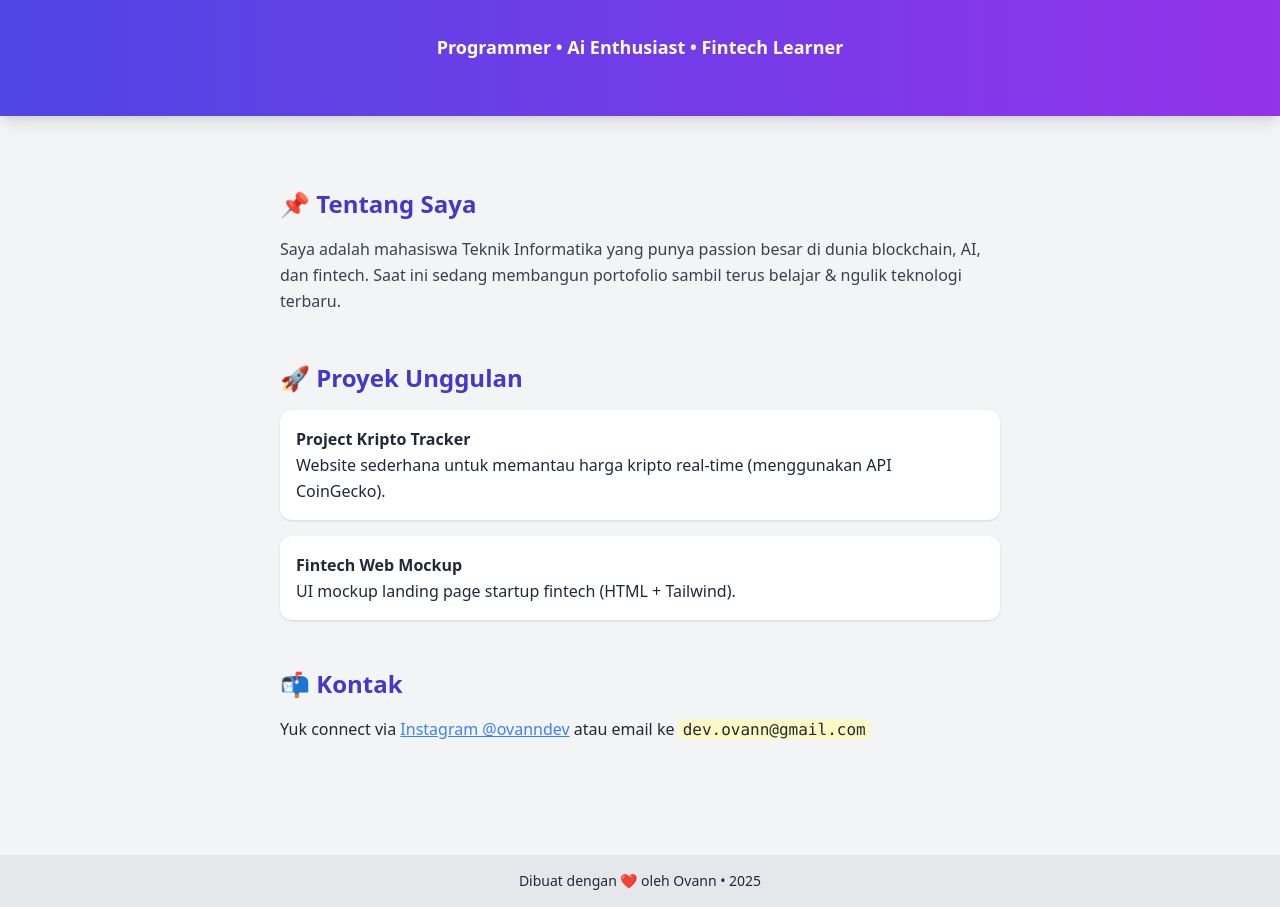
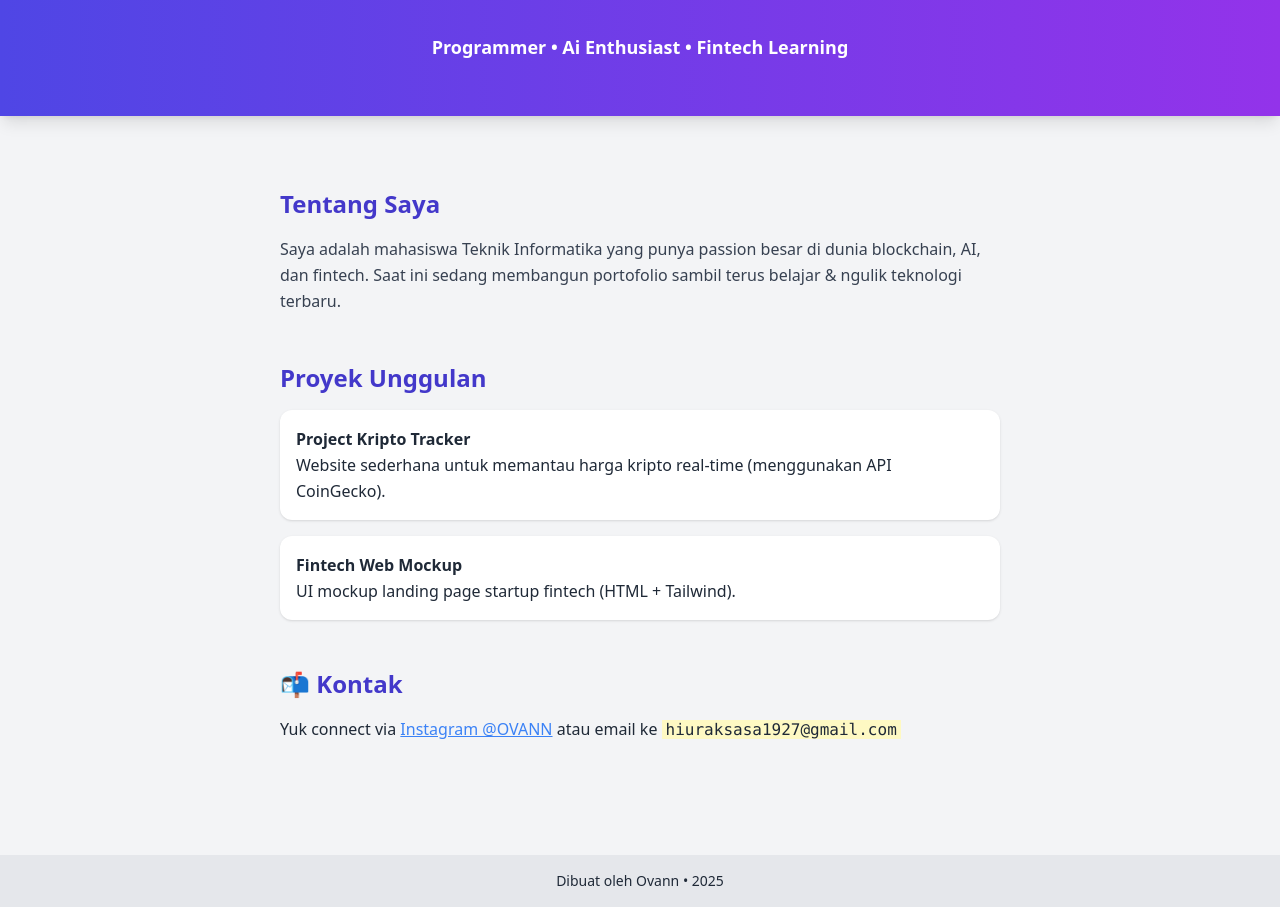
Before and after one commit to OvannDev/ovanndev.github.io, a plain HTML site: page index.html in a window 1280 px wide. Drawn offline with nearby package versions, Linux system fonts and the light colour scheme.

Commit message:
Update index.html

```diff
--- a/index.html
+++ b/index.html
@@ -11,21 +11,21 @@
   <header class="bg-gradient-to-r from-indigo-600 to-purple-600 text-white py-10 shadow-lg">
     <div class="text-center">
       <h1 class="text-4xl font-bold mb-2 animate-bounce"Halo, saya Ovann</h1>
-      <p class="text-lg">Programmer • Ai Enthusiast • Fintech Learner</p>
+      <p class="text-lg">Programmer • Ai Enthusiast • Fintech Learning</p>
     </div>
   </header>
 
   <main class="max-w-3xl mx-auto p-6">
 
     <section class="my-12">
-      <h2 class="text-2xl font-semibold text-indigo-700 mb-4">📌 Tentang Saya</h2>
+      <h2 class="text-2xl font-semibold text-indigo-700 mb-4">Tentang Saya</h2>
       <p class="text-gray-700">
         Saya adalah mahasiswa Teknik Informatika yang punya passion besar di dunia blockchain, AI, dan fintech. Saat ini sedang membangun portofolio sambil terus belajar & ngulik teknologi terbaru.
       </p>
     </section>
 
     <section class="my-12">
-      <h2 class="text-2xl font-semibold text-indigo-700 mb-4">🚀 Proyek Unggulan</h2>
+      <h2 class="text-2xl font-semibold text-indigo-700 mb-4"> Proyek Unggulan</h2>
       <ul class="space-y-4">
         <li class="bg-white p-4 rounded-xl shadow hover:scale-105 transition">
           <h3 class="font-bold">Project Kripto Tracker</h3>
@@ -40,12 +40,12 @@
 
     <section class="my-12">
       <h2 class="text-2xl font-semibold text-indigo-700 mb-4">📬 Kontak</h2>
-      <p>Yuk connect via <a href="https://www.instagram.com/ovanndev" class="text-blue-500 underline">Instagram @ovanndev</a> atau email ke <span class="font-mono bg-yellow-100 px-1">dev.ovann@gmail.com</span></p>
+      <p>Yuk connect via <a href="https://www.instagram.com/bullynerusdear?igsh=Y2l6M2Jrc3p5YWto" class="text-blue-500 underline">Instagram @OVANN</a> atau email ke <span class="font-mono bg-yellow-100 px-1">hiuraksasa1927@gmail.com</span></p>
     </section>
   </main>
 
   <footer class="text-center text-sm py-4 bg-gray-200 mt-10">
-    Dibuat dengan ❤️ oleh Ovann • 2025
+    Dibuat oleh Ovann • 2025
   </footer>
 
 </body>
```
